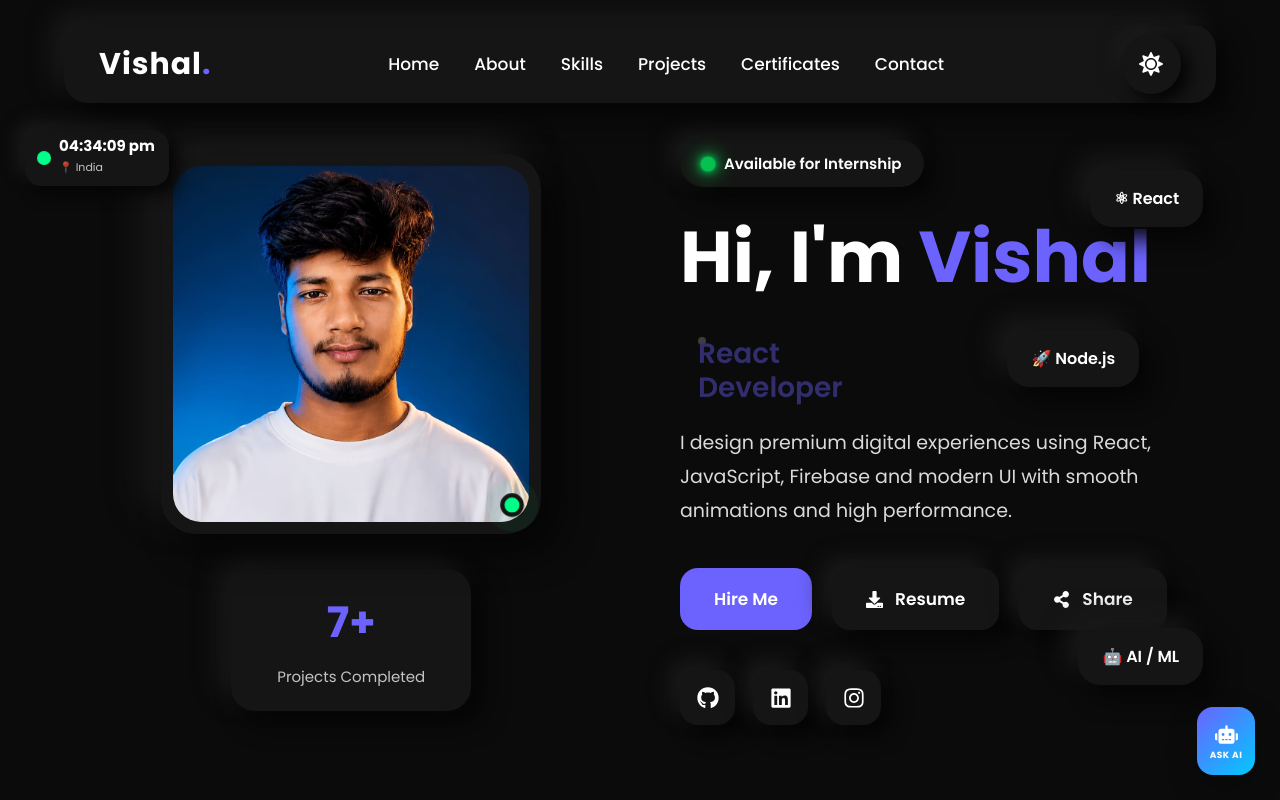
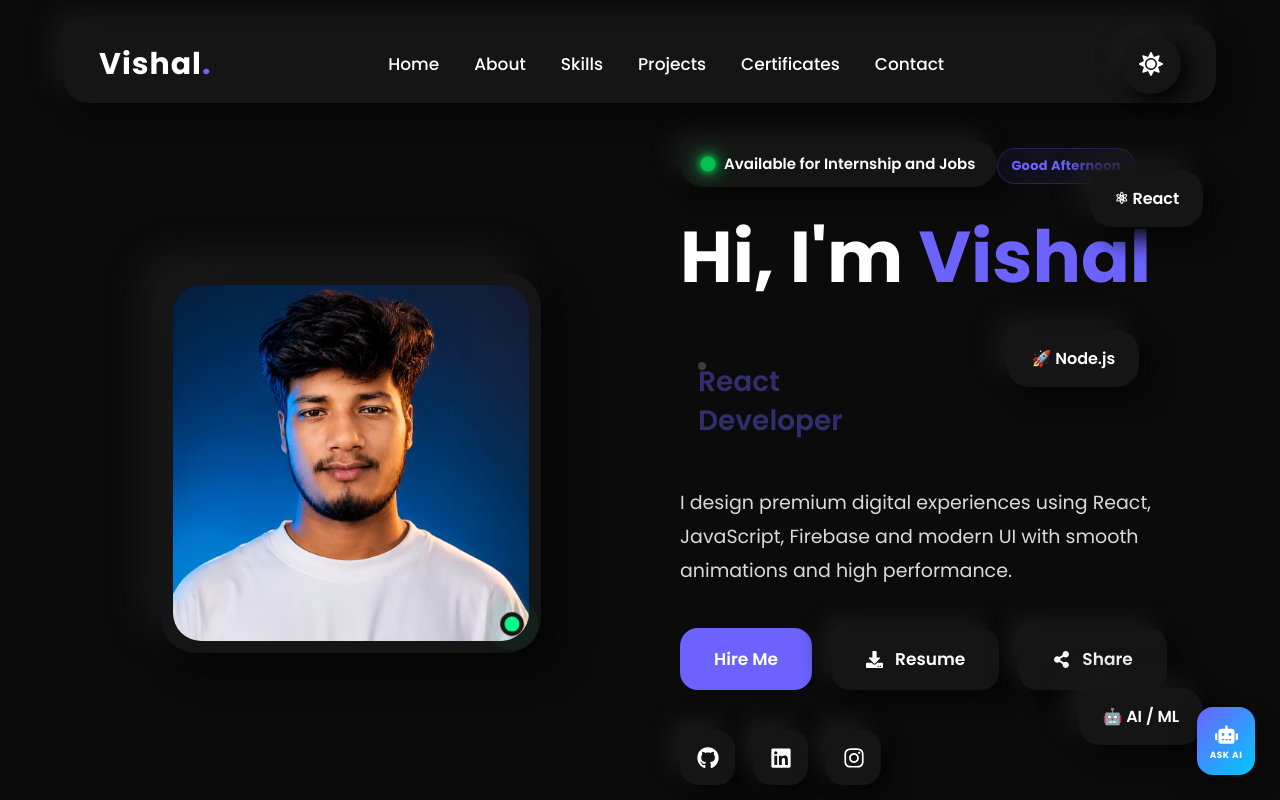
Before and after one commit to vishalexplore/portfolio, a React app: page / in a window 1280 px wide. Shown: the top 800 px of the page. Built offline with nearby package versions, Linux system fonts and the light colour scheme; the HTML template or start-up script is replaced by a standard one.

Commit message:
Fix typing animation dot

```diff
--- a/package.json
+++ b/package.json
@@ -11,6 +11,7 @@
   },
   "dependencies": {
     "@emailjs/browser": "^4.4.1",
+    "firebase": "^12.17.1",
     "framer-motion": "^12.43.0",
     "lucide-react": "^1.28.0",
     "qrcode.react": "^4.2.0",
--- a/src/components/Hero.jsx
+++ b/src/components/Hero.jsx
@@ -14,41 +14,30 @@ import {
 import profile from "../assets/profile.png";
 
 function Hero() {
-  const [time, setTime] = useState("");
+  // const [time, setTime] = useState("");
+  const [greeting, setGreeting] = useState("");
   const [shareOpen, setShareOpen] = useState(false);
   const [copied, setCopied] = useState(false);
 
 /* ==========================
-     LIVE CLOCK
+   DYNAMIC GREETING
 ========================== */
 
 useEffect(() => {
-    const updateClock = () => {
-      const now = new Date();
+  const updateGreeting = () => {
+    const hour = new Date().getHours();
 
-      const currentTime = now.toLocaleTimeString(
-        "en-IN",
-        {
-          hour: "2-digit",
-          minute: "2-digit",
-          second: "2-digit",
-          hour12: true,
+    if (hour < 12) {
+      setGreeting("Good Morning");
+    } else if (hour < 17) {
+      setGreeting("Good Afternoon");
+    } else {
+      setGreeting("Good Evening");
     }
-      );
-
-      setTime(currentTime);
   };
 
-    updateClock();
-
-    const interval = setInterval(
-      updateClock,
-      1000
-    );
-
-    return () => clearInterval(interval);
+  updateGreeting();
 }, []);
-
 
   /* ==========================
      SHARE PORTFOLIO
@@ -175,7 +164,7 @@ function Hero() {
         </div>
 
 
-        <div className="experience-card">
+        {/* <div className="experience-card">
 
           <h2>7+</h2>
 
@@ -183,7 +172,7 @@ function Hero() {
             Projects Completed
           </span>
 
-        </div>
+        </div> */}
 
       </div>
 
@@ -201,13 +190,13 @@ function Hero() {
           <span className="live-dot"></span>
 
           <span>
-            Available for Internship
+            Available for Internship and Jobs
           </span>
 
         </div>
 
 
-        {/* LIVE CLOCK */}
+        {/* LIVE CLOCK
 
         <div className="live-clock">
 
@@ -225,10 +214,14 @@ function Hero() {
 
           </div>
 
-        </div>
+        </div> */}
 
 
         {/* HEADING */}
+
+       <div className="hero-greeting">
+  {greeting}
+</div>
 
 <h1>
   Hi, I'm <span>Vishal</span>
@@ -238,7 +231,6 @@ function Hero() {
         {/* TYPING */}
 
         <div className="typing">
-
   <TypeAnimation
     sequence={[
       "Full Stack Developer",
@@ -255,8 +247,8 @@ function Hero() {
     wrapper="span"
     speed={45}
     repeat={Infinity}
+    cursor={false}
   />
-
 </div>
 
 
--- /dev/null
+++ b/src/firebase.js
@@ -0,0 +1,18 @@
+import { initializeApp } from "firebase/app";
+import { getAnalytics } from "firebase/analytics";
+
+const firebaseConfig = {
+  apiKey: "AIzaSyCQl3u_BhRaIxiRUuQJD5-vBMkLQSBBihQ",
+  authDomain: "vishal-portfolio-10811.firebaseapp.com",
+  projectId: "vishal-portfolio-10811",
+  storageBucket: "vishal-portfolio-10811.firebasestorage.app",
+  messagingSenderId: "175017167365",
+  appId: "1:175017167365:web:ee3c4fc302f135430baa6c",
+  measurementId: "G-87VSX65C51",
+};
+
+const app = initializeApp(firebaseConfig);
+
+export const analytics = getAnalytics(app);
+
+export default app;
--- a/src/index.css
+++ b/src/index.css
@@ -738,21 +738,7 @@ color:var(--accent);
 
 }
 
-.typing{
-    display:flex;
-    align-items:center;
-
-    height:50px;
-
-    font-size:28px;
-    font-weight:600;
-    color:var(--accent);
-
-    margin-top:10px;
-    margin-bottom:60px;
-
-    line-height:1.2;
-}
+
 
 .hero-desc{
 
@@ -4126,3 +4112,75 @@ body[data-accent="orange"] {
 
   line-height: 1.6;
 }
+
+/* ==========================
+   PREMIUM DYNAMIC GREETING
+========================== */
+
+.hero-greeting {
+  display: inline-flex;
+  align-items: center;
+  gap: 9px;
+
+  margin-bottom: 14px;
+  padding: 7px 13px;
+
+  border: 1px solid rgba(108, 99, 255, 0.25);
+  border-radius: 999px;
+
+  background: rgba(108, 99, 255, 0.08);
+
+  color: var(--accent);
+
+  font-size: 13px;
+  font-weight: 700;
+  letter-spacing: 0.3px;
+
+  backdrop-filter: blur(10px);
+
+  animation: greetingFade 0.5s ease;
+}
+
+
+
+@keyframes greetingPulse {
+  0%,
+  100% {
+    opacity: 0.5;
+    transform: scale(0.85);
+  }
+
+  50% {
+    opacity: 1;
+    transform: scale(1);
+  }
+}
+
+@keyframes greetingFade {
+  from {
+    opacity: 0;
+    transform: translateY(5px);
+  }
+
+  to {
+    opacity: 1;
+    transform: translateY(0);
+  }
+}
+
+.typing {
+  display: flex;
+  align-items: center;
+
+  height: 100px;
+
+  font-size: 28px;
+  font-weight: 600;
+  color: var(--accent);
+
+  margin-top: 10px;
+  margin-bottom: 70px;
+
+  line-height: 1.4;
+
+}
--- a/src/main.jsx
+++ b/src/main.jsx
@@ -1,3 +1,4 @@
+import "./firebase";
 import { StrictMode } from 'react'
 import { createRoot } from 'react-dom/client'
 import './index.css'
```
Also changed, not shown: 1 other file (tests, documents, lock files or other folders). Lines whose indentation alone changed are shown as unchanged.
